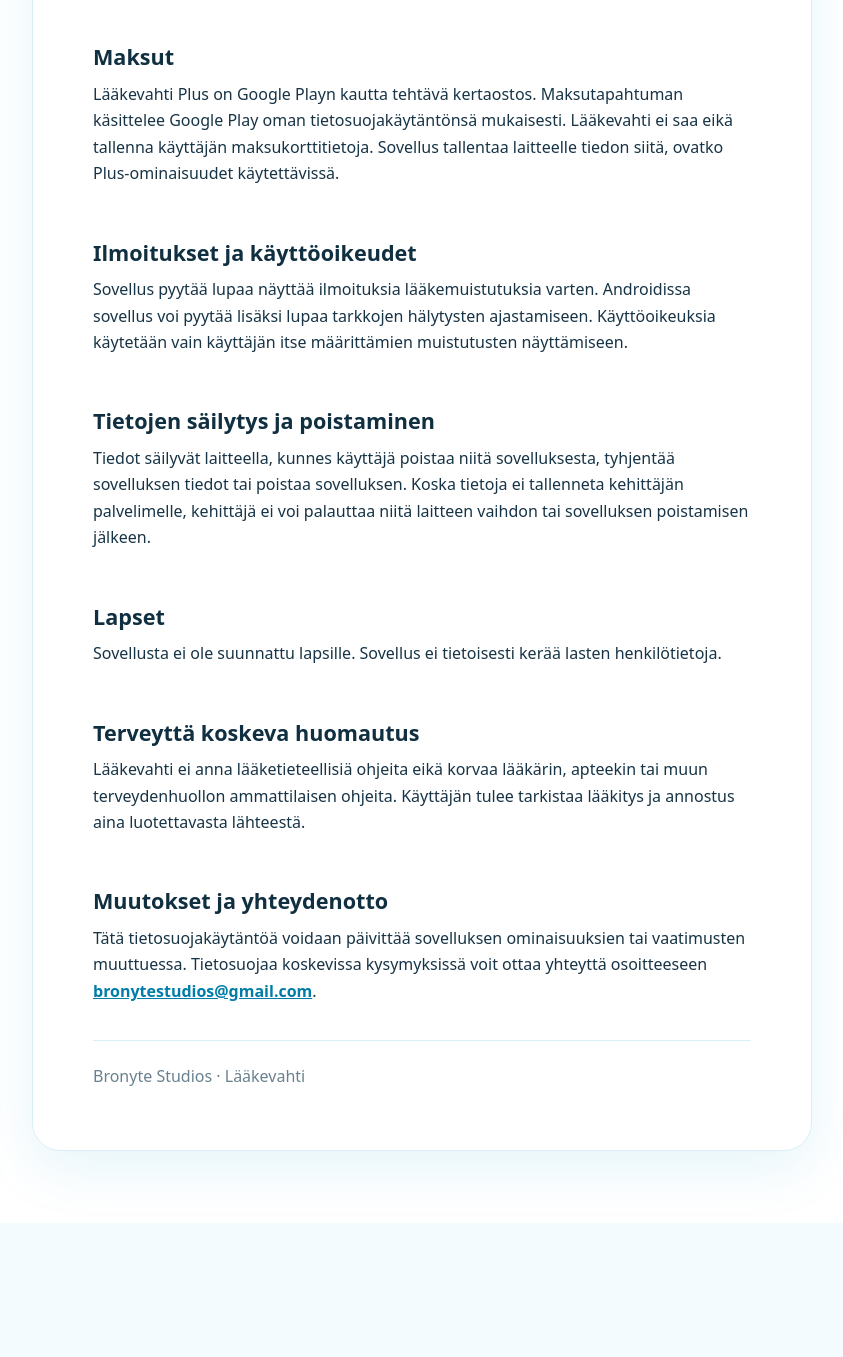
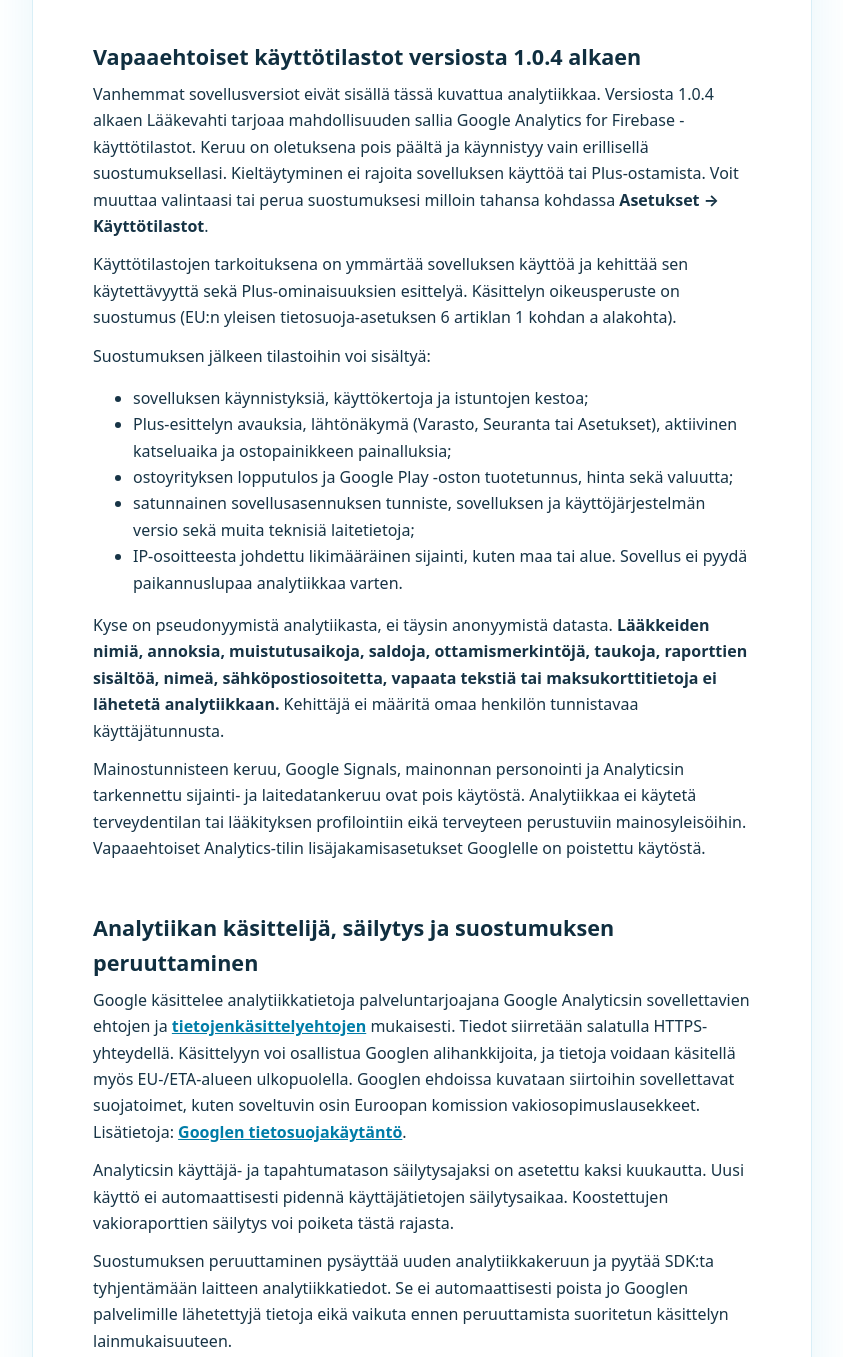
Before and after one commit to DaRoms/laakevahti-privacy, a plain HTML site: page index.html in a window 1280 px wide. Shown: the part 637-1994 px from the top of the page, without its empty margins (218-1061 px from the left). Before the commit the page ends 1860 px from the top, so only its background shows below. Drawn offline with Linux system fonts and the light colour scheme.

Commit message:
Describe optional consent-based analytics in version 1.0.4

```diff
--- a/index.html
+++ b/index.html
@@ -9,14 +9,34 @@
 </style>
 </head>
 <body><main><article>
-<header><div class="mark" aria-hidden="true">L+</div><div><p class="eyebrow">Lääkevahti</p><h1>Tietosuojakäytäntö</h1><p class="updated">Päivitetty 25.7.2026</p></div></header>
+<header><div class="mark" aria-hidden="true">L+</div><div><p class="eyebrow">Lääkevahti</p><h1>Tietosuojakäytäntö</h1><p class="updated">Päivitetty 20.10.2026</p></div></header>
 <p class="lead">Lääkevahti on lääkkeiden muistamisen ja oman lääkityksen seurannan apuväline. Sovellus toimii ilman käyttäjätiliä ja ilman, että lääkitystietoja lähetetään kehittäjän palvelimelle.</p>
 <section><h2>Mitä tietoja sovellus käsittelee?</h2><p>Käyttäjä voi tallentaa sovellukseen lääkkeiden nimiä, annostuksia, muistutusaikoja, lääkesaldoja sekä lääkkeiden ottomerkintöjä. Nämä tiedot tallennetaan paikallisesti käyttäjän omalle laitteelle.</p><p>Lääkevahti ei lähetä lääkitys-, saldo- tai historiatietoja kehittäjän palvelimelle eikä jaa niitä kolmansille osapuolille.</p></section>
+<section><h2>Vapaaehtoiset käyttötilastot versiosta 1.0.4 alkaen</h2>
+<p>Vanhemmat sovellusversiot eivät sisällä tässä kuvattua analytiikkaa. Versiosta 1.0.4 alkaen Lääkevahti tarjoaa mahdollisuuden sallia Google Analytics for Firebase -käyttötilastot. Keruu on oletuksena pois päältä ja käynnistyy vain erillisellä suostumuksellasi. Kieltäytyminen ei rajoita sovelluksen käyttöä tai Plus-ostamista. Voit muuttaa valintaasi tai perua suostumuksesi milloin tahansa kohdassa <strong>Asetukset → Käyttötilastot</strong>.</p>
+<p>Käyttötilastojen tarkoituksena on ymmärtää sovelluksen käyttöä ja kehittää sen käytettävyyttä sekä Plus-ominaisuuksien esittelyä. Käsittelyn oikeusperuste on suostumus (EU:n yleisen tietosuoja-asetuksen 6 artiklan 1 kohdan a alakohta).</p>
+<p>Suostumuksen jälkeen tilastoihin voi sisältyä:</p>
+<ul>
+<li>sovelluksen käynnistyksiä, käyttökertoja ja istuntojen kestoa;</li>
+<li>Plus-esittelyn avauksia, lähtönäkymä (Varasto, Seuranta tai Asetukset), aktiivinen katseluaika ja ostopainikkeen painalluksia;</li>
+<li>ostoyrityksen lopputulos ja Google Play -oston tuotetunnus, hinta sekä valuutta;</li>
+<li>satunnainen sovellusasennuksen tunniste, sovelluksen ja käyttöjärjestelmän versio sekä muita teknisiä laitetietoja;</li>
+<li>IP-osoitteesta johdettu likimääräinen sijainti, kuten maa tai alue. Sovellus ei pyydä paikannuslupaa analytiikkaa varten.</li>
+</ul>
+<p>Kyse on pseudonyymistä analytiikasta, ei täysin anonyymistä datasta. <strong>Lääkkeiden nimiä, annoksia, muistutusaikoja, saldoja, ottamismerkintöjä, taukoja, raporttien sisältöä, nimeä, sähköpostiosoitetta, vapaata tekstiä tai maksukorttitietoja ei lähetetä analytiikkaan.</strong> Kehittäjä ei määritä omaa henkilön tunnistavaa käyttäjätunnusta.</p>
+<p>Mainostunnisteen keruu, Google Signals, mainonnan personointi ja Analyticsin tarkennettu sijainti- ja laitedatankeruu ovat pois käytöstä. Analytiikkaa ei käytetä terveydentilan tai lääkityksen profilointiin eikä terveyteen perustuviin mainosyleisöihin. Vapaaehtoiset Analytics-tilin lisäjakamisasetukset Googlelle on poistettu käytöstä.</p>
+</section>
+<section><h2>Analytiikan käsittelijä, säilytys ja suostumuksen peruuttaminen</h2>
+<p>Google käsittelee analytiikkatietoja palveluntarjoajana Google Analyticsin sovellettavien ehtojen ja <a href="https://business.safety.google/adsprocessorterms/">tietojenkäsittelyehtojen</a> mukaisesti. Tiedot siirretään salatulla HTTPS-yhteydellä. Käsittelyyn voi osallistua Googlen alihankkijoita, ja tietoja voidaan käsitellä myös EU-/ETA-alueen ulkopuolella. Googlen ehdoissa kuvataan siirtoihin sovellettavat suojatoimet, kuten soveltuvin osin Euroopan komission vakiosopimuslausekkeet. Lisätietoja: <a href="https://policies.google.com/privacy">Googlen tietosuojakäytäntö</a>.</p>
+<p>Analyticsin käyttäjä- ja tapahtumatason säilytysajaksi on asetettu kaksi kuukautta. Uusi käyttö ei automaattisesti pidennä käyttäjätietojen säilytysaikaa. Koostettujen vakioraporttien säilytys voi poiketa tästä rajasta.</p>
+<p>Suostumuksen peruuttaminen pysäyttää uuden analytiikkakeruun ja pyytää SDK:ta tyhjentämään laitteen analytiikkatiedot. Se ei automaattisesti poista jo Googlen palvelimille lähetettyjä tietoja eikä vaikuta ennen peruuttamista suoritetun käsittelyn lainmukaisuuteen.</p>
+<p>Voit pyytää tietojesi tarkastamista, oikaisua, poistamista, käsittelyn rajoittamista tai siirtämistä sovellettavan lain mukaisesti ottamalla yhteyttä osoitteeseen <a href="mailto:bronytestudios@gmail.com">bronytestudios@gmail.com</a>. Koska sovellus ei käytä käyttäjätilejä, satunnaista analytiikkatunnistetta ei välttämättä pystytä yhdistämään yhteyttä ottavaan henkilöön. Emme pyydä lääkitystietojasi analytiikkapyynnön selvittämiseksi. Voit myös tehdä kantelun <a href="https://tietosuoja.fi/">Tietosuojavaltuutetun toimistolle</a>.</p>
+</section>
 <section><h2>Maksut</h2><p>Lääkevahti Plus on Google Playn kautta tehtävä kertaostos. Maksutapahtuman käsittelee Google Play oman tietosuojakäytäntönsä mukaisesti. Lääkevahti ei saa eikä tallenna käyttäjän maksukorttitietoja. Sovellus tallentaa laitteelle tiedon siitä, ovatko Plus-ominaisuudet käytettävissä.</p></section>
 <section><h2>Ilmoitukset ja käyttöoikeudet</h2><p>Sovellus pyytää lupaa näyttää ilmoituksia lääkemuistutuksia varten. Androidissa sovellus voi pyytää lisäksi lupaa tarkkojen hälytysten ajastamiseen. Käyttöoikeuksia käytetään vain käyttäjän itse määrittämien muistutusten näyttämiseen.</p></section>
-<section><h2>Tietojen säilytys ja poistaminen</h2><p>Tiedot säilyvät laitteella, kunnes käyttäjä poistaa niitä sovelluksesta, tyhjentää sovelluksen tiedot tai poistaa sovelluksen. Koska tietoja ei tallenneta kehittäjän palvelimelle, kehittäjä ei voi palauttaa niitä laitteen vaihdon tai sovelluksen poistamisen jälkeen.</p></section>
+<section><h2>Paikallisten lääkitystietojen säilytys ja poistaminen</h2><p>Lääkitystiedot säilyvät laitteella, kunnes käyttäjä poistaa niitä sovelluksesta, tyhjentää sovelluksen tiedot tai poistaa sovelluksen. Koska lääkitystietoja ei tallenneta kehittäjän palvelimelle, kehittäjä ei voi palauttaa niitä laitteen vaihdon tai sovelluksen poistamisen jälkeen. Analytiikkatietojen käsittely on kuvattu erikseen yllä.</p></section>
 <section><h2>Lapset</h2><p>Sovellusta ei ole suunnattu lapsille. Sovellus ei tietoisesti kerää lasten henkilötietoja.</p></section>
 <section><h2>Terveyttä koskeva huomautus</h2><p>Lääkevahti ei anna lääketieteellisiä ohjeita eikä korvaa lääkärin, apteekin tai muun terveydenhuollon ammattilaisen ohjeita. Käyttäjän tulee tarkistaa lääkitys ja annostus aina luotettavasta lähteestä.</p></section>
-<section><h2>Muutokset ja yhteydenotto</h2><p>Tätä tietosuojakäytäntöä voidaan päivittää sovelluksen ominaisuuksien tai vaatimusten muuttuessa. Tietosuojaa koskevissa kysymyksissä voit ottaa yhteyttä osoitteeseen <a href="mailto:bronytestudios@gmail.com">bronytestudios@gmail.com</a>.</p></section>
+<section><h2>Rekisterinpitäjä ja yhteydenotto</h2><p>Lääkevahdin kehittäjä toimii nimellä Bronyte Studios. Ajantasaiset kehittäjätiedot ovat <a href="https://play.google.com/store/apps/details?id=com.bronytestudios.laakevahti">sovelluksen Google Play -tietosivulla</a>. Tietosuojaa koskevien pyyntöjen yhteysosoite on <a href="mailto:bronytestudios@gmail.com">bronytestudios@gmail.com</a>.</p><p>Tätä tietosuojakäytäntöä voidaan päivittää sovelluksen ominaisuuksien tai vaatimusten muuttuessa. Olennaisista uusista analytiikan käyttötarkoituksista pyydetään tarvittaessa uusi suostumus ennen keruuta.</p></section>
 <footer>Bronyte Studios · Lääkevahti</footer>
 </article></main></body></html>
```
